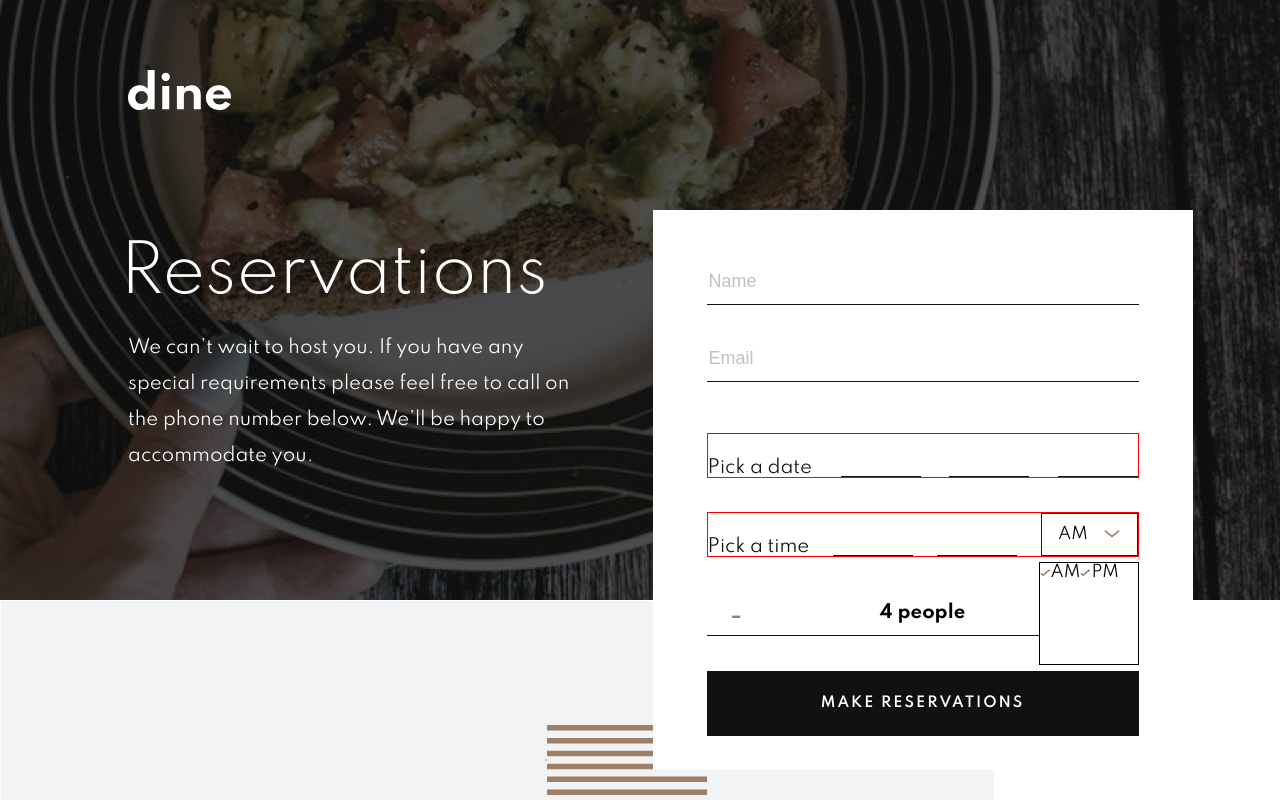
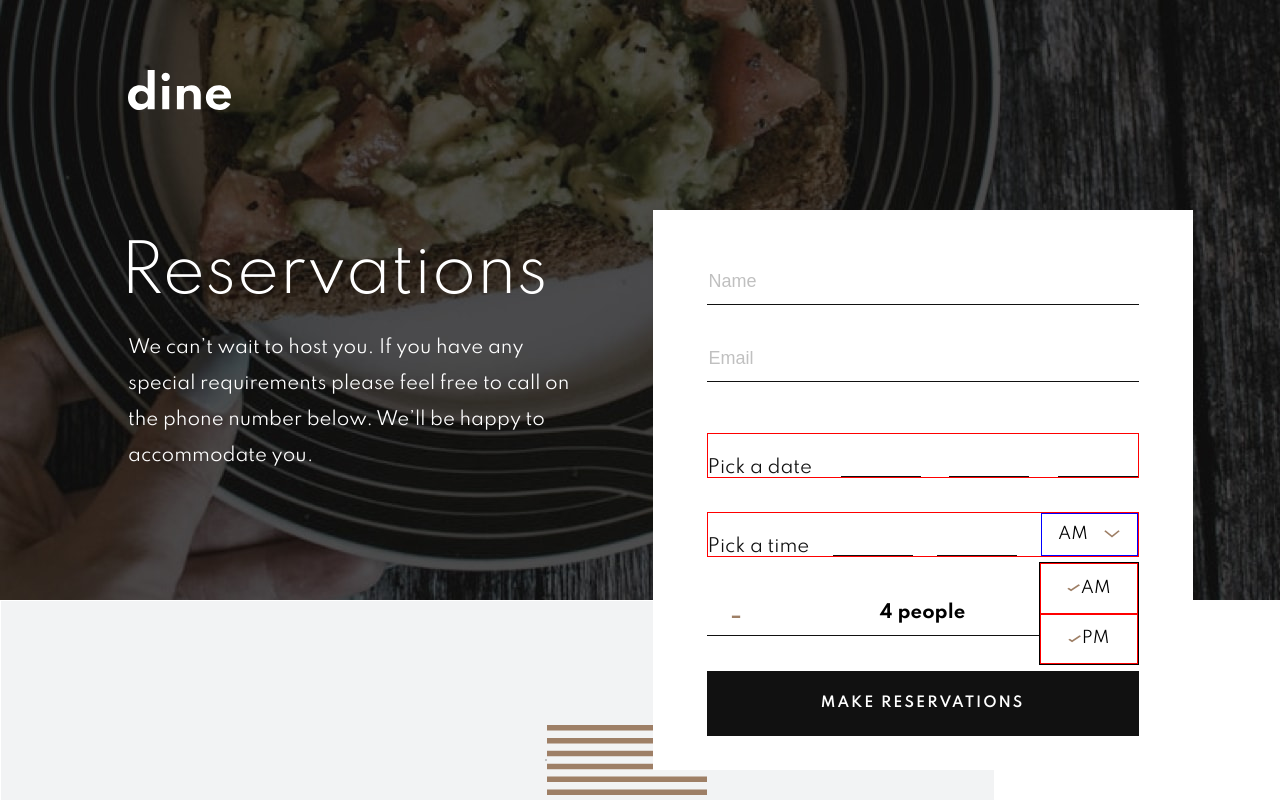
Before and after one commit to SJellen/dine, a Next.js app: page /book in a window 1280 px wide. Shown: the top 800 px of the page. Built offline with nearby package versions, Linux system fonts and the light colour scheme.

Commit message:
spacing and layout on dropdown box

```diff
--- a/components/Booking/Form.js
+++ b/components/Booking/Form.js
@@ -49,8 +49,8 @@ export default function Form() {
                         </span>
                     </div>
                     <div className={styles.amPmSelector}>
-                        <span><Image src="/assets/icons/icon-check.svg" alt="check" width="11" height="8"  />AM</span>
-                        <span><Image src="/assets/icons/icon-check.svg" alt="check" width="11" height="8"  />PM</span>
+                        <span className={styles.amPmBox}><Image src="/assets/icons/icon-check.svg" alt="check" width="14" height="8"  />AM</span>
+                        <span className={styles.amPmBox}><Image src="/assets/icons/icon-check.svg" alt="check" width="14" height="8"  />PM</span>
                     </div>
                     <div className={styles.selectContainer}>
                         <span onClick={() => decrement()} className={styles.decrement} >
--- a/styles/Book/Form.module.scss
+++ b/styles/Book/Form.module.scss
@@ -68,8 +68,6 @@
             }
         }
 
-
-
         .timeContainer {
             span {
                 width: 97px;
@@ -93,6 +91,15 @@
             border: 1px solid black;
             width: 100px;
             height: 103px;
+            display: flex;
+            flex-direction: column;
+            .amPmBox {
+                border: 1px solid red;
+                height: 50%;
+                display: flex;
+                justify-content: center;
+                align-items: center;
+            }
         }
 
         .selectContainer {
```
Lines whose indentation alone changed are shown as unchanged.
